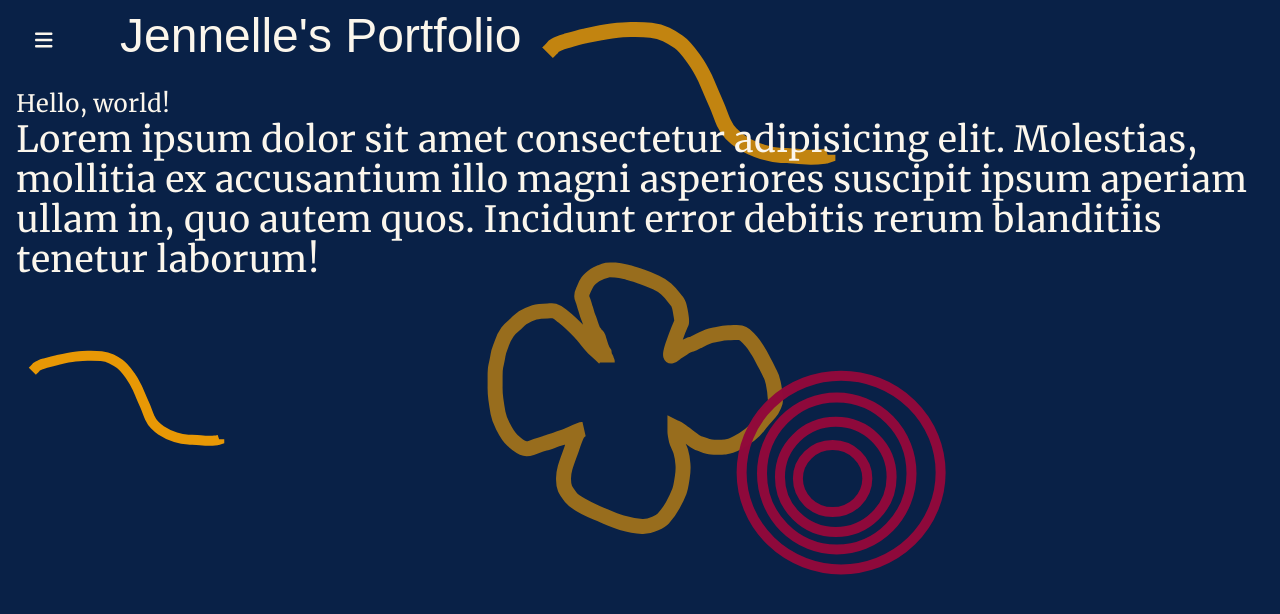
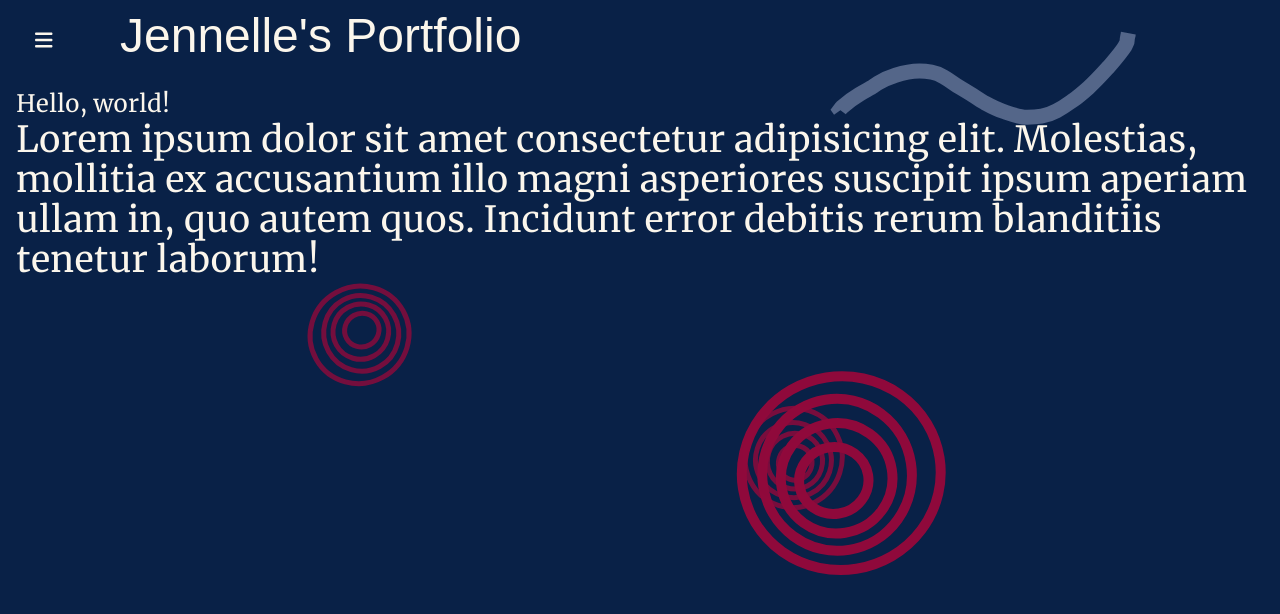
Before and after one commit to jennellej/jennellej.github.io, a React (Create React App) app in the folder jennelle-app/: page / in a window 1280 px wide. Shown: the top 614 px of the page. Built offline with nearby package versions, Linux system fonts and the light colour scheme; a web font is replaced by a local one.

Commit message:
Add decoration rotation

```diff
--- a/jennelle-app/src/components/Decoration.tsx
+++ b/jennelle-app/src/components/Decoration.tsx
@@ -18,7 +18,7 @@ export default function Decoration({ num }: { num?: number }) {
                     position: "absolute",
                     left: `${randomInt(100)}%`,
                     top: `${randomInt(100)}%`,
-                    transform: `scale(${randomInt(3) + 1})`,
+                    transform: `scale(${randomInt(3) + 1}) rotate(${randomInt(360)}deg)`,
                     opacity: `${randomInt(50) + 50}%`,
                     zIndex: 1,
                 }}
```
